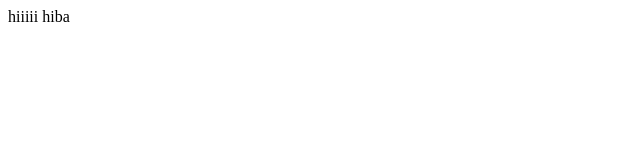
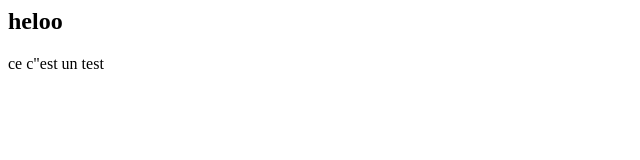
Before and after one commit to ayabaghbagh/projet2, a plain HTML site: page index.html in a window 1280 px wide. Shown: the whole page, without its empty margins (0-640 px from the left). Drawn offline with Linux system fonts and the light colour scheme.

Commit message:
Update index.html
modifier et qjouter un p

```diff
--- a/index.html
+++ b/index.html
@@ -1 +1,2 @@
-hiiiii hiba
+<h2>heloo </h2>
+<p>ce c"est un test</p>
```
